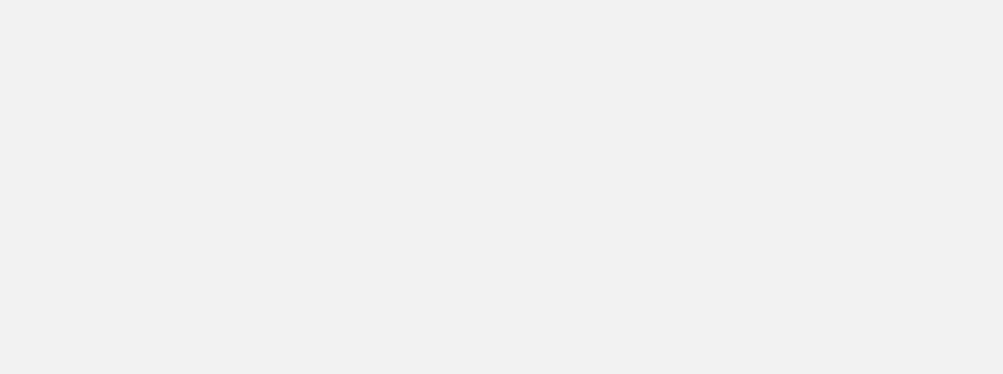
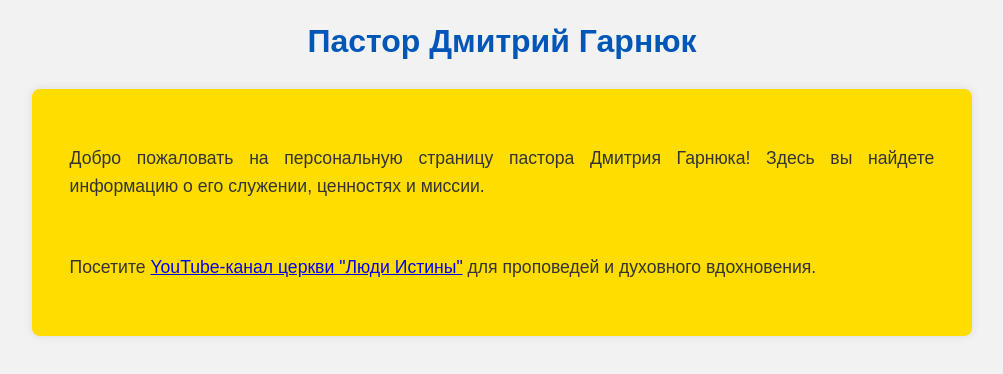
Before and after one commit to Henadzi2024/Dmytro-Harnyuk, a plain HTML site: page index.html in a window 1280 px wide. Shown: the whole page, without its empty margins (138-1141 px from the left). Drawn offline with Linux system fonts and the light colour scheme.

Commit message:
Update index.html

```diff
--- a/index.html
+++ b/index.html
@@ -27,4 +27,19 @@
             box-shadow: 0 0 10px rgba(0, 0, 0, 0.1);
         }
         p {
-            font-size: 1.
+            font-size: 1.1em;
+            text-align: justify;
+            padding: 1em;
+        }
+    </style>
+</head>
+<body>
+    <header>
+        <h1>Пастор Дмитрий Гарнюк</h1>
+    </header>
+    <div class="content">
+        <p>Добро пожаловать на персональную страницу пастора Дмитрия Гарнюка! Здесь вы найдете информацию о его служении, ценностях и миссии.</p>
+        <p>Посетите <a href="https://www.youtube.com/@user-ui1cf2gs2b" target="_blank">YouTube-канал церкви "Люди Истины"</a> для проповедей и духовного вдохновения.</p>
+    </div>
+</body>
+</html>
```
